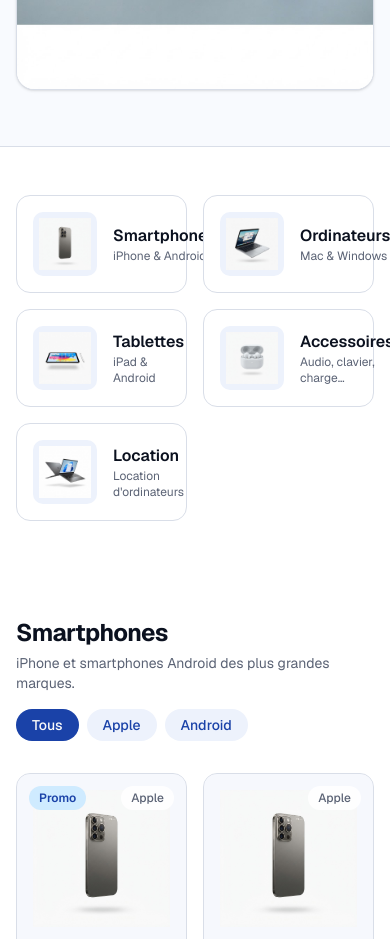
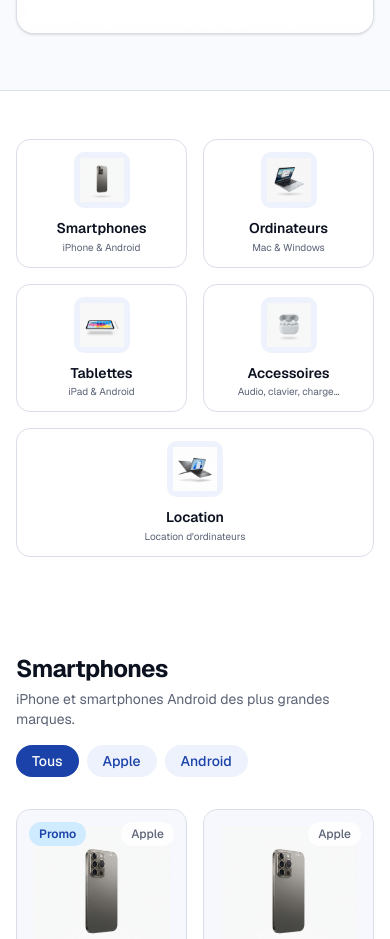
Before and after one commit to mactar27/Baolab, a Next.js app: page / in a window 390 px wide. Shown: the part 940-1879 px from the top of the page. Built offline with nearby package versions, Linux system fonts and the light colour scheme; no server answers; the database is empty.

Commit message:
design: make category grid layout responsive (vertical on mobile) and scale down header logo for clean design

```diff
--- a/components/category-grid.tsx
+++ b/components/category-grid.tsx
@@ -9,9 +9,9 @@ export function CategoryGrid() {
           <a
             key={cat.id}
             href={`#${cat.id}`}
-            className="group flex items-center gap-4 rounded-xl border border-border bg-card p-4 transition-shadow hover:shadow-md"
+            className="group flex flex-col sm:flex-row items-center gap-3 sm:gap-4 rounded-xl border border-border bg-card p-3 sm:p-4 transition-all hover:shadow-md text-center sm:text-left last:col-span-2 sm:last:col-span-1"
           >
-            <div className="flex size-16 shrink-0 items-center justify-center overflow-hidden rounded-lg bg-secondary">
+            <div className="flex size-14 sm:size-16 shrink-0 items-center justify-center overflow-hidden rounded-lg bg-secondary">
               <Image
                 src={cat.image || "/placeholder.svg"}
                 alt={cat.label}
@@ -20,9 +20,9 @@ export function CategoryGrid() {
                 className="size-full object-contain p-1.5 transition-transform group-hover:scale-110"
               />
             </div>
-            <div>
-              <h3 className="font-semibold">{cat.label}</h3>
-              <p className="text-xs text-muted-foreground">{cat.description}</p>
+            <div className="flex flex-col items-center sm:items-start">
+              <h3 className="font-semibold text-sm sm:text-base leading-tight text-foreground">{cat.label}</h3>
+              <p className="text-[10px] sm:text-xs text-muted-foreground mt-0.5">{cat.description}</p>
             </div>
           </a>
         ))}
--- a/components/site-header.tsx
+++ b/components/site-header.tsx
@@ -28,7 +28,7 @@ export function SiteHeader() {
             alt="Logo BAOLAB INFO"
             width={380}
             height={116}
-            className="h-24 md:h-32 w-auto object-contain dark:bg-white/95 dark:p-2 dark:rounded-lg"
+            className="h-10 md:h-14 w-auto object-contain dark:bg-white/95 dark:p-1.5 dark:rounded-lg"
             priority
           />
         </a>
```
